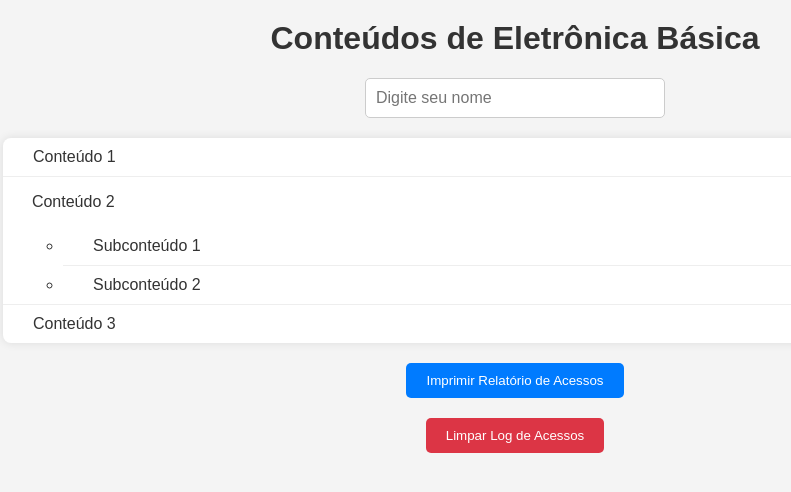
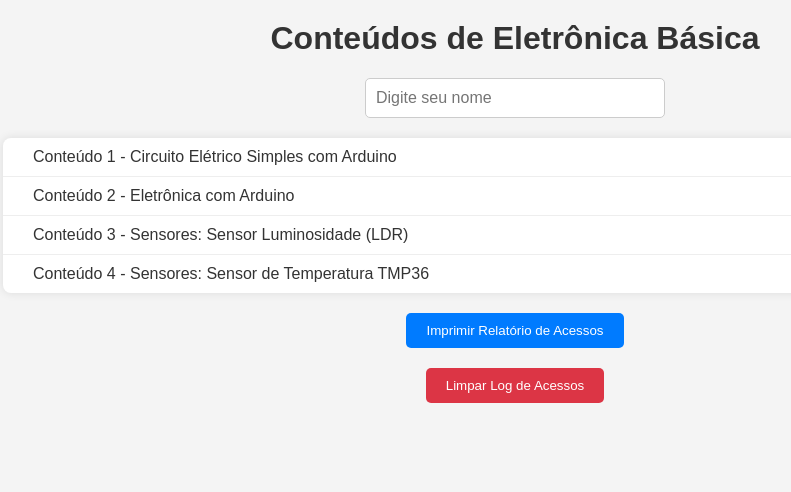
Before and after one commit to IntelAgir-Research-Group/intelagir-research-group.github.io, a Jekyll site: the page pages/eletronica/index.html, which Jekyll copies as it is, in a window 1280 px wide. Shown: the top 492 px of the page, without its empty margins (125-916 px from the left). Built offline with Jekyll 4.4.1, drawn with Linux system fonts in a browser that asks for light colours.

Commit message:
Alterações no menu para o nome do Conteúdo

```diff
--- a/pages/eletronica/css/estilo-tutorial.css
+++ b/pages/eletronica/css/estilo-tutorial.css
@@ -44,8 +44,8 @@ div.container2 {
 
 
 IMG.ArduinoDisplayed {
-    width: 97%;
-    height: 97%;
+    width: 95%;
+    height: 95%;
     display: block;
     margin-left: auto;
     margin-right: auto;
--- a/pages/eletronica/index.html
+++ b/pages/eletronica/index.html
@@ -108,14 +108,16 @@
     <h1>Conteúdos de Eletrônica Básica</h1>
     <input type="text" id="student-name" onchange="setStudentName()" placeholder="Digite seu nome">
     <ol id="content-list">
-        <li><a href="tutoriais/tutorial1.html" id="content1">Conteúdo 1</a></li>
-        <li><p id="content2">&nbsp;&nbsp;Conteúdo 2</p>
+        <li><a href="tutoriais/tutorial1.html" id="content1">Conteúdo 1 - Circuito Elétrico Simples com Arduino</a></li>
+        <!--<li><p id="content2">&nbsp;&nbsp;Conteúdo 2</p>-->
+        <li><a href="tutoriais/tutorial2_sub1.html" id="content2_1">Conteúdo 2 - Eletrônica com Arduino</a></li>
+        <li><a href="tutoriais/tutorial2_sub2.html" id="content2_2">Conteúdo 3 - Sensores: Sensor Luminosidade (LDR)</a></li>
             <ul>
-                <li><a href="tutoriais/tutorial2_sub1.html" id="content2_1">Subconteúdo 1</a></li>
-                <li><a href="tutoriais/tutorial2_sub2.html" id="content2_2">Subconteúdo 2</a></li>
+                <!--<li><a href="tutoriais/tutorial2_sub1.html" id="content2_1">Subconteúdo 1</a></li>
+                <li><a href="tutoriais/tutorial2_sub2.html" id="content2_2">Subconteúdo 2</a></li>-->
             </ul>
         </li>
-        <li><a href="tutoriais/tutorial3.html" id="content3">Conteúdo 3</a></li>
+        <li><a href="tutoriais/tutorial3.html" id="content3">Conteúdo 4 - Sensores: Sensor de Temperatura TMP36</a></li>
         <!-- Adicione mais itens conforme necessário -->
     </ol>
 
--- a/pages/eletronica/tutoriais/tutorial2_sub2.html
+++ b/pages/eletronica/tutoriais/tutorial2_sub2.html
@@ -10,7 +10,7 @@
 
 <body>
     <div class="container">
-        <h1>Conteúdo 2 - Sensores: Sensor Luminosidade (LDR)</h1>
+        <h1>Conteúdo 3 - Sensores: Sensor Luminosidade (LDR)</h1>
         <!--
         <p>Descrição do conteúdo 2 - Sub 2.</p>
         <header>
--- a/pages/eletronica/tutoriais/tutorial3.html
+++ b/pages/eletronica/tutoriais/tutorial3.html
@@ -10,7 +10,7 @@
 
 <body>
     <div class="container">
-        <h1>Conteúdo 3 - Sensores: Sensor de Temperatura TMP36</h1>
+        <h1>Conteúdo 4 - Sensores: Sensor de Temperatura TMP36</h1>
         <!--
         <p>Descrição do conteúdo 3.</p>
         <header>
```
